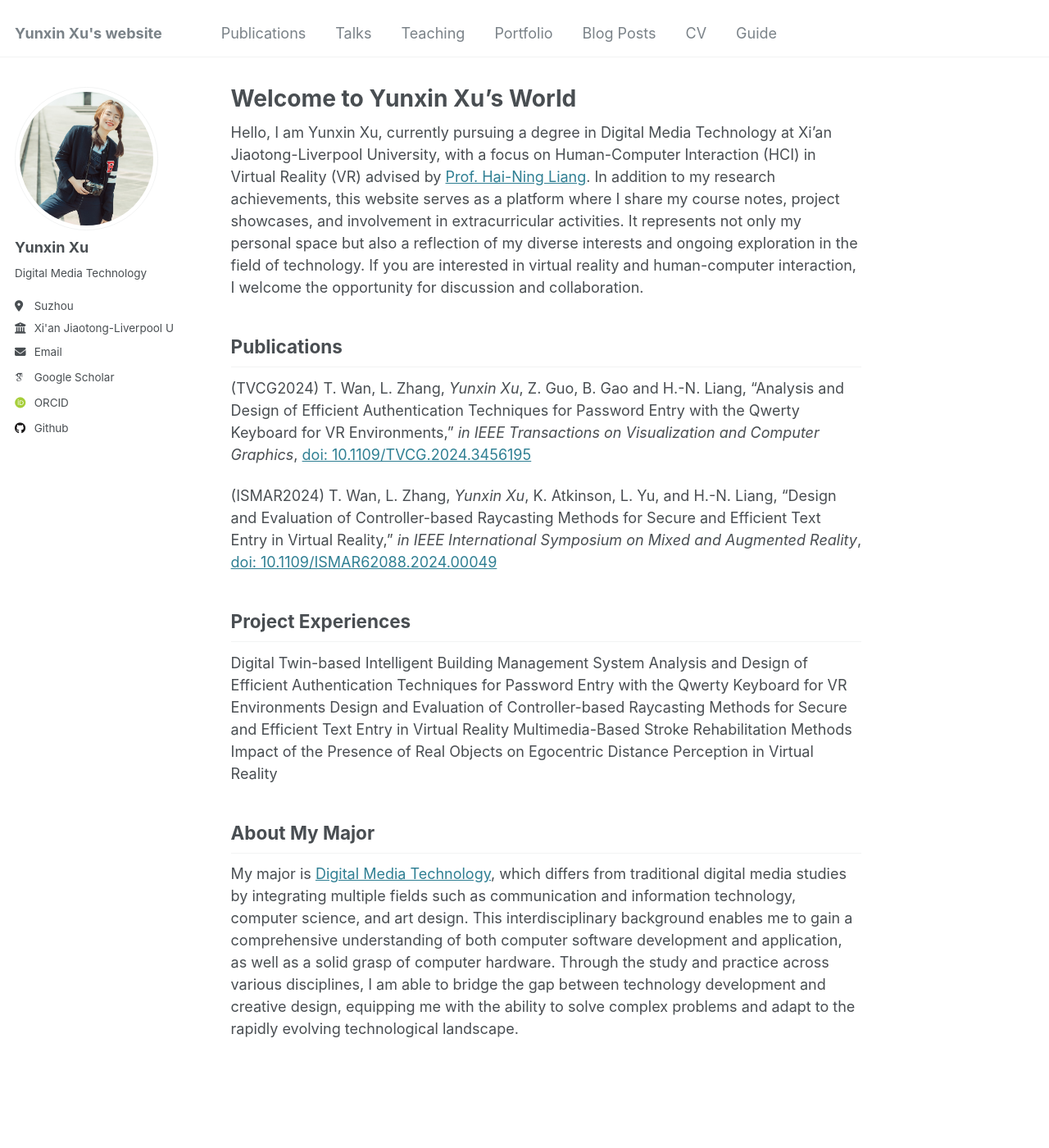
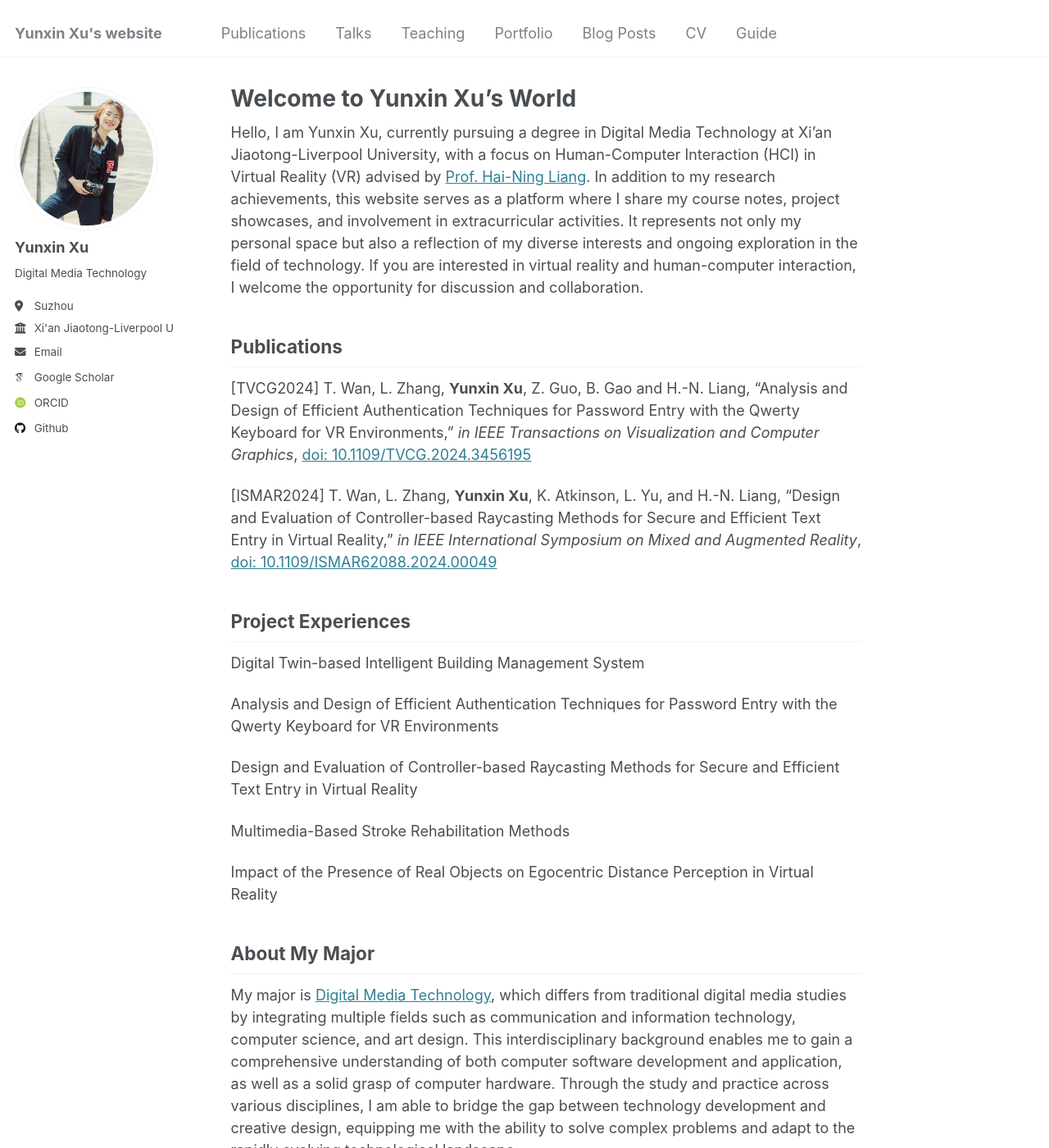
Before and after one commit to XYXtobeno1/yunxin.github.io, a Jekyll site: the page built from _pages/about.md, in a window 1280 px wide and 1400 px high. Shown: the whole window at 82% size. Built offline with Jekyll 4.4.1, drawn with Linux system fonts in a browser that asks for light colours; some web fonts are replaced.

```diff
--- a/_pages/about.md
+++ b/_pages/about.md
@@ -11,17 +11,22 @@ Hello, I am Yunxin Xu, currently pursuing a degree in Digital Media Technology a
 
 Publications
 ------
-(TVCG2024) T. Wan, L. Zhang, *Yunxin Xu*, Z. Guo, B. Gao and H.-N. Liang, "Analysis and Design of Efficient Authentication Techniques for Password Entry with the Qwerty Keyboard for VR Environments," _in IEEE Transactions on Visualization and Computer Graphics_, [doi: 10.1109/TVCG.2024.3456195]("https://ieeexplore.ieee.org/document/10670490")
+[TVCG2024] T. Wan, L. Zhang, **Yunxin Xu**, Z. Guo, B. Gao and H.-N. Liang, "Analysis and Design of Efficient Authentication Techniques for Password Entry with the Qwerty Keyboard for VR Environments," _in IEEE Transactions on Visualization and Computer Graphics_, [doi: 10.1109/TVCG.2024.3456195](https://ieeexplore.ieee.org/document/10670490)
 
-(ISMAR2024) T. Wan, L. Zhang, *Yunxin Xu*, K. Atkinson, L. Yu, and H.-N. Liang, "Design and Evaluation of Controller-based Raycasting Methods for Secure and Efficient Text Entry in Virtual Reality," _in IEEE International Symposium on Mixed and Augmented Reality_, [doi: 10.1109/ISMAR62088.2024.00049]("https://ieeexplore.ieee.org/abstract/document/10765421")
+[ISMAR2024] T. Wan, L. Zhang, **Yunxin Xu**, K. Atkinson, L. Yu, and H.-N. Liang, "Design and Evaluation of Controller-based Raycasting Methods for Secure and Efficient Text Entry in Virtual Reality," _in IEEE International Symposium on Mixed and Augmented Reality_, [doi: 10.1109/ISMAR62088.2024.00049](https://ieeexplore.ieee.org/abstract/document/10765421)
 
 Project Experiences
 ------
 Digital Twin-based Intelligent Building Management System
+
 Analysis and Design of Efficient Authentication Techniques for Password Entry with the Qwerty Keyboard for VR Environments
+
 Design and Evaluation of Controller-based Raycasting Methods for Secure and Efficient Text Entry in Virtual Reality
+
 Multimedia-Based Stroke Rehabilitation Methods
+
 Impact of the Presence of Real Objects on Egocentric Distance Perception in Virtual Reality
+
 
 About My Major
 ------
```
